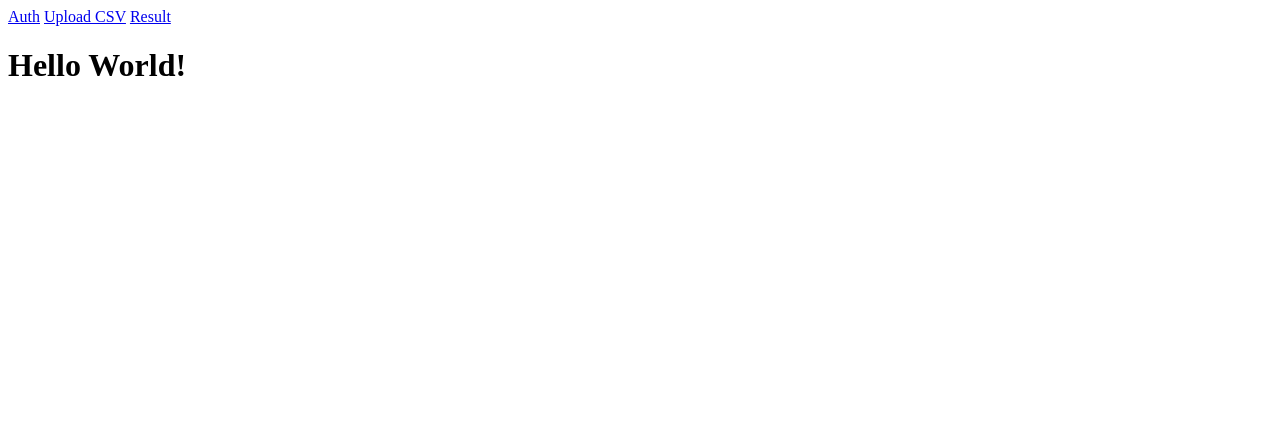
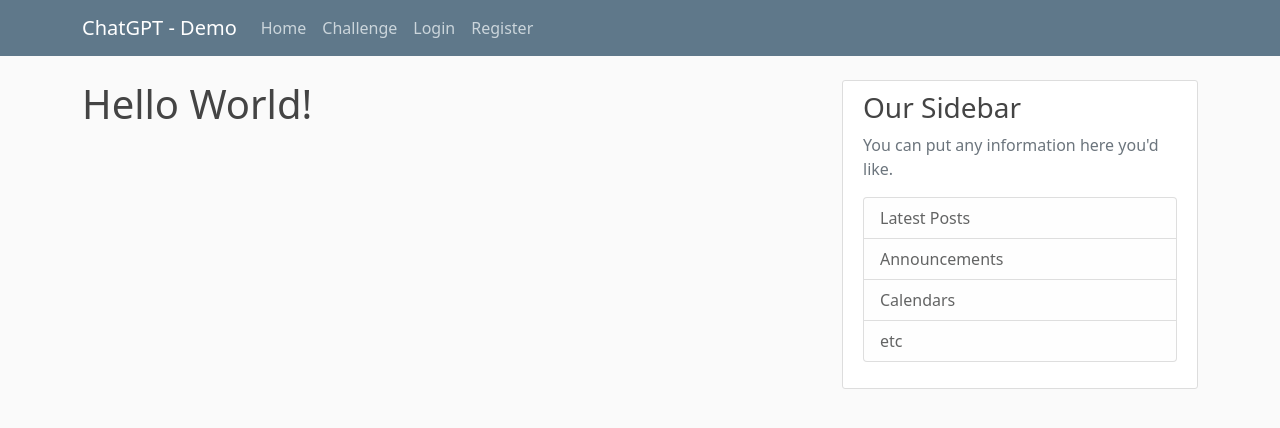
Before and after one commit to challme28/data-analysis-chatgpt, a Django app: page /auth/ in a window 1280 px wide. Shown: the top 428 px of the page. Run offline with Django 4.2, Linux system fonts and the light colour scheme.

Commit message:
add styling and two new routes

```diff
--- /dev/null
+++ b/playground/static/playground/main.css
@@ -0,0 +1,84 @@
+body {
+    background: #fafafa;
+    color: #333333;
+    margin-top: 5rem;
+}
+
+h1, h2, h3, h4, h5, h6 {
+    color: #444444;
+}
+
+ul {
+    margin: 0;
+}
+
+.bg-steel {
+    background-color: #5f788a;
+}
+
+.site-header .navbar-nav .nav-link {
+    color: #cbd5db;
+}
+
+.site-header .navbar-nav .nav-link:hover {
+    color: #ffffff;
+}
+
+.site-header .navbar-nav .nav-link.active {
+    font-weight: 500;
+}
+
+.content-section {
+    background: #ffffff;
+    padding: 10px 20px;
+    border: 1px solid #dddddd;
+    border-radius: 3px;
+    margin-bottom: 20px;
+}
+
+.article-title {
+    color: #444444;
+}
+
+a.article-title:hover {
+    color: #428bca;
+    text-decoration: none;
+}
+
+.article-content {
+    white-space: pre-line;
+}
+
+.article-img {
+    height: 65px;
+    width: 65px;
+    margin-right: 16px;
+}
+
+.article-metadata {
+    padding-bottom: 1px;
+    margin-bottom: 4px;
+    border-bottom: 1px solid #e3e3e3
+}
+
+.article-metadata a:hover {
+    color: #333;
+    text-decoration: none;
+}
+
+.article-svg {
+    width: 25px;
+    height: 25px;
+    vertical-align: middle;
+}
+
+.account-img {
+    height: 125px;
+    width: 125px;
+    margin-right: 20px;
+    margin-bottom: 16px;
+}
+
+.account-heading {
+    font-size: 2.5rem;
+}
--- a/playground/templates/base.html
+++ b/playground/templates/base.html
@@ -1,6 +1,14 @@
+{% load static %}
 <!DOCTYPE html>
 <html lang="EN">
 <head>
+    <!-- Required meta tags -->
+    <meta charset="utf-8">
+    <meta name="viewport" content="width=device-width, initial-scale=1">
+
+    <!-- Bootstrap CSS -->
+    <link href="https://cdn.jsdelivr.net/npm/bootstrap@5.0.2/dist/css/bootstrap.min.css" rel="stylesheet" integrity="sha384-EVSTQN3/azprG1Anm3QDgpJLIm9Nao0Yz1ztcQTwFspd3yD65VohhpuuCOmLASjC" crossorigin="anonymous">
+    <link rel="stylesheet" type="text/css" href="{% static 'playground/main.css' %}">
     {% if title %}
         <title>Digitalia - {{ title }}</title>
     {% else %}
@@ -8,13 +16,48 @@
     {% endif %}
 </head>
 <body>
-<header>
-    <nav>
-        <a href="{% url 'auth' %}">Auth</a>
-        <a href="{% url 'upload' %}">Upload CSV</a>
-        <a href="{% url 'result' %}">Result</a>
-    </nav>
-</header>
-    {% block content %}{% endblock %}
+    <header class="site-header">
+        <nav class="navbar navbar-expand-md navbar-dark bg-steel fixed-top">
+            <div class="container">
+                <a class="navbar-brand mr-4" href="{% url 'home' %}">ChatGPT - Demo</a>
+                <button class="navbar-toggler" type="button" data-toggle="collapse" data-target="#navbarToggle" aria-controls="navbarToggle" aria-expanded="false" aria-label="Toggle navigation">
+                    <span class="navbar-toggler-icon"></span>
+                </button>
+                <div class="collapse navbar-collapse" id="navbarToggle">
+                    <div class="navbar-nav mr-auto">
+                        <a class="nav-item nav-link" href="{% url 'home' %}">Home</a>
+                        <a class="nav-item nav-link" href="{% url 'challenge' %}">Challenge</a>
+                    </div>
+                    <!-- Navbar Right Side -->
+                    <div class="navbar-nav">
+                        <a class="nav-item nav-link" href="#">Login</a>
+                        <a class="nav-item nav-link" href="#">Register</a>
+                    </div>
+                </div>
+            </div>
+        </nav>
+    </header>
+    <main role="main" class="container">
+        <div class="row">
+            <div class="col-md-8">
+                {% block content %}{% endblock %}
+            </div>
+            <div class="col-md-4">
+                <div class="content-section">
+                    <h3>Our Sidebar</h3>
+                    <p class='text-muted'>You can put any information here you'd like.
+                    <ul class="list-group">
+                        <li class="list-group-item list-group-item-light">Latest Posts</li>
+                        <li class="list-group-item list-group-item-light">Announcements</li>
+                        <li class="list-group-item list-group-item-light">Calendars</li>
+                        <li class="list-group-item list-group-item-light">etc</li>
+                    </ul>
+                    </p>
+                </div>
+            </div>
+        </div>
+    </main>
+    <!-- Option 1: Bootstrap Bundle with Popper -->
+    <script src="https://cdn.jsdelivr.net/npm/bootstrap@5.0.2/dist/js/bootstrap.bundle.min.js" integrity="sha384-MrcW6ZMFYlzcLA8Nl+NtUVF0sA7MsXsP1UyJoMp4YLEuNSfAP+JcXn/tWtIaxVXM" crossorigin="anonymous"></script>
 </body>
 </html>
--- /dev/null
+++ b/playground/templates/challenge/challenge.html
@@ -0,0 +1,5 @@
+{% extends "base.html" %}
+
+{% block content %}
+    <h1>Challenge</h1>
+{% endblock content %}
--- /dev/null
+++ b/playground/templates/home/home.html
@@ -0,0 +1,5 @@
+{% extends "base.html" %}
+
+{% block content %}
+    <h1>Home page</h1>
+{% endblock content %}
--- a/playground/urls.py
+++ b/playground/urls.py
@@ -2,6 +2,8 @@ from django.urls import path
 from . import views
 
 urlpatterns = [
+    path('', views.home, name='home'),
+    path('challenge/', views.challenge, name='challenge'),
     path('auth/', views.auth, name='auth'),
     path('upload/', views.upload, name='upload'),
     path('result/', views.result, name='result'),
--- a/playground/views.py
+++ b/playground/views.py
@@ -1,4 +1,18 @@
 from django.shortcuts import render
+
+
+def home(request):
+    context = {
+        'title': 'Home',
+    }
+    return render(request, 'home/home.html', context)
+
+
+def challenge(request):
+    context = {
+        'title': 'Challenge',
+    }
+    return render(request, 'challenge/challenge.html', context)
 
 
 def auth(request):
```
